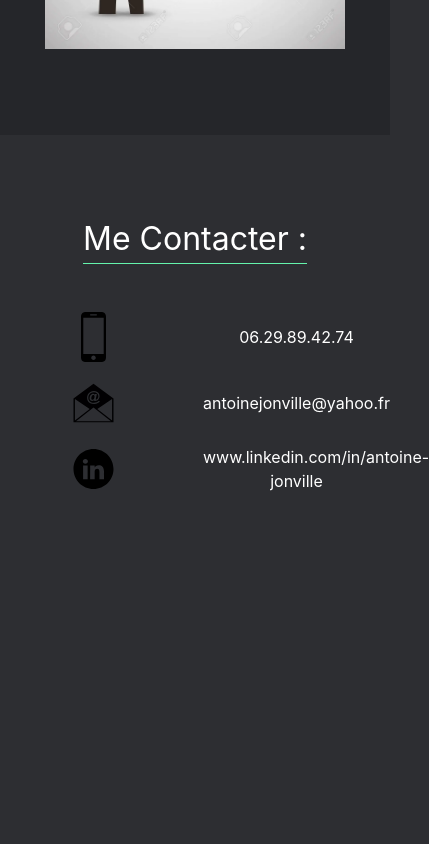
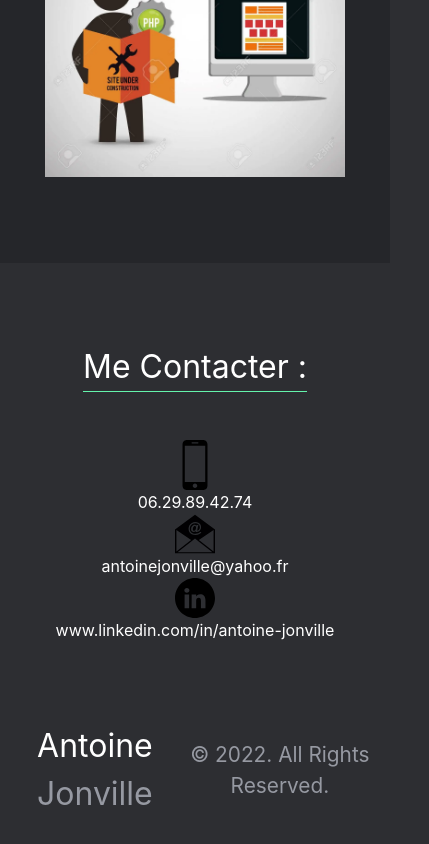
Before and after one commit to Antoine-Jo/Jonville_An, a Next.js app: page / in a window 390 px wide. Shown: the part 6064-6908 px from the top of the page, 429 px wide, since content can reach past the window. Before the commit the page ends 6558 px from the top, so only its background shows below. Built offline with nearby package versions, Linux system fonts and the light colour scheme.

Commit message:
Fix CSS Responsive

```diff
--- a/components/About.js
+++ b/components/About.js
@@ -4,7 +4,7 @@ import Picture from "./Picture";
 
 export default function About() {
   return (
-    <div id="about" className="bg-[#25262A] pt-[5rem] flex flex-col">
+    <div id="about" className="bg-[#25262A] px-[20px] pt-[5rem] flex flex-col">
       <div className="mx-auto">
         <Image
           src="/me.jpg"
@@ -40,7 +40,7 @@ export default function About() {
         </Link>
       </div>
 
-      <div className="flex flex-wrap justify-around mx-[1rem] sm:mx-auto mt-[3rem] max-w-[1050px]">
+      <div className="flex flex-wrap gap-10 justify-around mx-[1rem] sm:mx-auto mt-[3rem] max-w-[1050px]">
         <Picture title="HTML" source="/html.svg" />
 
         <Picture title="CSS" source="/css.svg" />
--- a/components/Contact.js
+++ b/components/Contact.js
@@ -3,11 +3,11 @@ import Link from "next/link";
 
 export default function Contact() {
   return (
-    <div className="flex flex-col">
+    <div id="contact" className="flex flex-col">
       <h2 className="text-[2rem] mt-[5rem] border-b-[1px] border-solid border-[#64F4AC] self-center">
         Me Contacter :
       </h2>
-      <div className="grid grid-rows-3 grid-cols-2 gap-4 mx-auto items-center mt-[3rem]">
+      <div className="flex flex-col sm:grid sm:grid-rows-3 sm:grid-cols-2 sm:gap-4 mx-auto items-center mt-[3rem]">
         <Image src="/mobile.svg" width="50" height="50" alt="Icon Mobile" />
         <p className="text-[#fff] text-center">06.29.89.42.74</p>
 
--- a/components/Picture.js
+++ b/components/Picture.js
@@ -2,7 +2,7 @@ import Image from "next/image";
 
 export default function Picture({ source, title }) {
   return (
-    <div className="flex flex-col mr-[2rem] mb-[2rem]">
+    <div className="flex flex-col mb-[2rem]">
       <Image width="100" height="100" alt="html" src={source} />
       <h3 className="self-center text-[1rem] font-normal">{title}</h3>
     </div>
--- a/pages/index.js
+++ b/pages/index.js
@@ -5,7 +5,6 @@ import Contact from "../components/Contact";
 import Portfolio from "../components/Portfolio";
 import About from "../components/About";
 import Services from "../components/Services";
-import Script from "next/script";
 
 export default function Home() {
   return (
@@ -31,13 +30,14 @@ export default function Home() {
         <Contact />
       </main>
 
-      <Script src="https://cdn.jsdelivr.net/npm/@emailjs/browser@3/dist/email.min.js" />
-      <Script
-        id="submit"
-        onSubmit={(e) => {
-          emailjs.init("user_6Dn3ZkCHSUyheBuJ3vHvE");
-        }}
-      />
+      <footer className="my-[5rem] max-w-[1050px] px-[10px] mx-auto flex justify-around items-center">
+        <p className="text-[2rem] text-center">
+          Antoine <span className="text-[#9699A2]">Jonville</span>
+        </p>
+        <p className="text-[#9699A2] text-center text-[1.3rem]">
+          © 2022. All Rights Reserved.
+        </p>
+      </footer>
     </>
   );
 }
--- a/styles/globals.css
+++ b/styles/globals.css
@@ -11,6 +11,21 @@ body {
   margin: 0;
   font-family: -apple-system, BlinkMacSystemFont, Segoe UI, Roboto, Oxygen,
     Ubuntu, Cantarell, Fira Sans, Droid Sans, Helvetica Neue, sans-serif;
+}
+
+body::-webkit-scrollbar {
+  width: 10px;
+}
+
+body::-webkit-scrollbar-thumb {
+  border-top: 2px solid #25262a;
+  border-bottom: 2px solid #25262a;
+  background-color: #64f4ac;
+  border-radius: 10px;
+}
+
+body::-webkit-scrollbar-track {
+  background: #25262a;
 }
 
 a {
```
